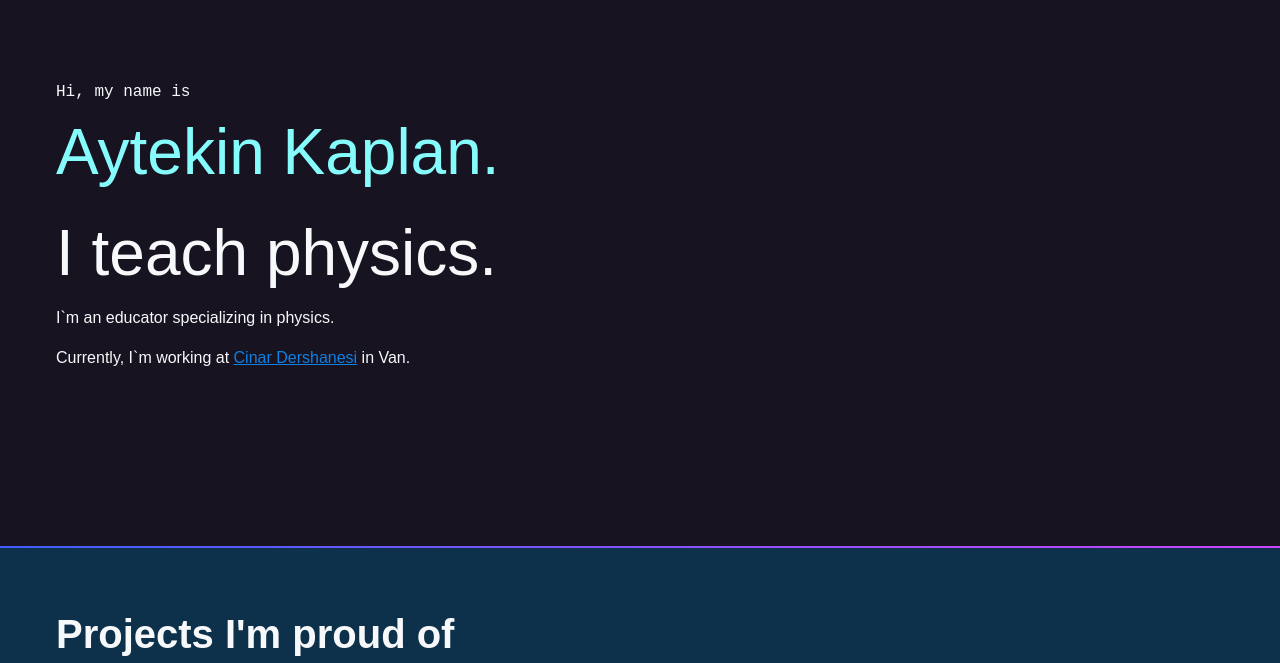
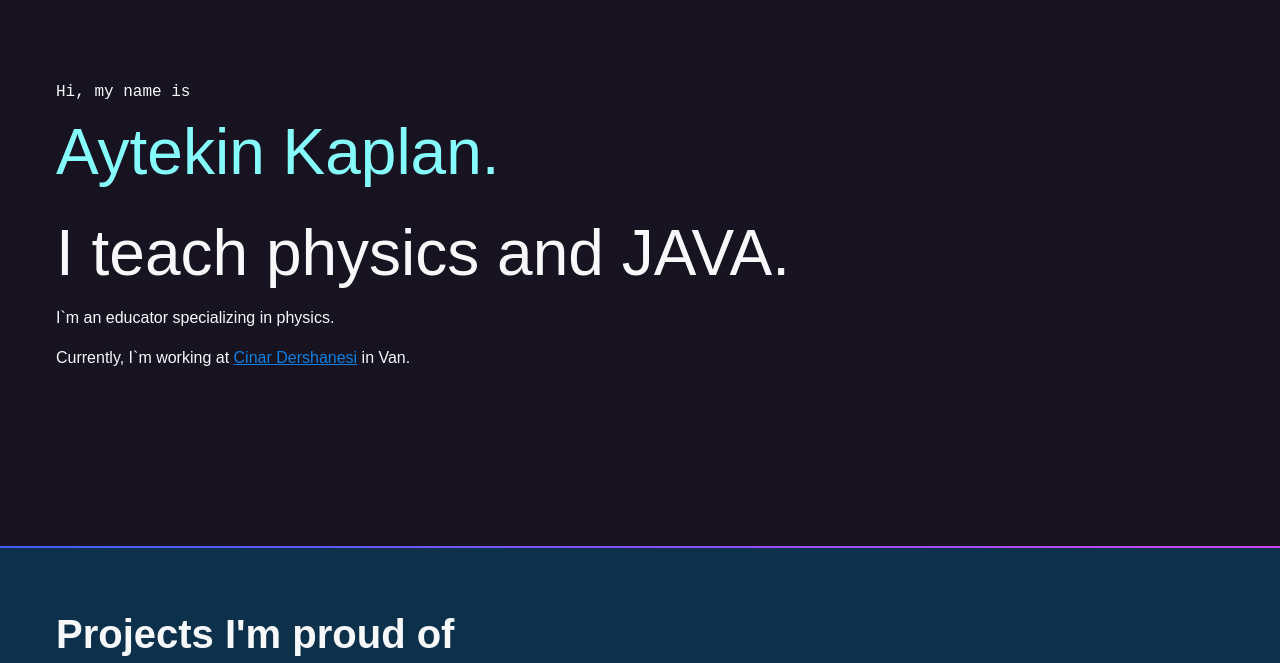
Before and after one commit to aytekinkaplan/resume, a plain HTML site: page index.html in a window 1280 px wide. Shown: the part 137-800 px from the top of the page. Drawn offline with Linux system fonts and the light colour scheme; a web font is replaced by a local one.

Commit message:
Committer

```diff
--- a/index.html
+++ b/index.html
@@ -32,7 +32,7 @@
     </nav>
   <section id="intro">
     <p class="name">Hi, my name is <span>Aytekin Kaplan.</span></p>
-        <h2>I teach physics.</h2>
+        <h2>I teach physics and JAVA.</h2>
         <p>I`m an educator specializing in physics.</p>
        <p>Currently, I`m working at <a href="https://www.google.com" target="_blank">Cinar Dershanesi</a> in Van.</p>
   </section>
```
